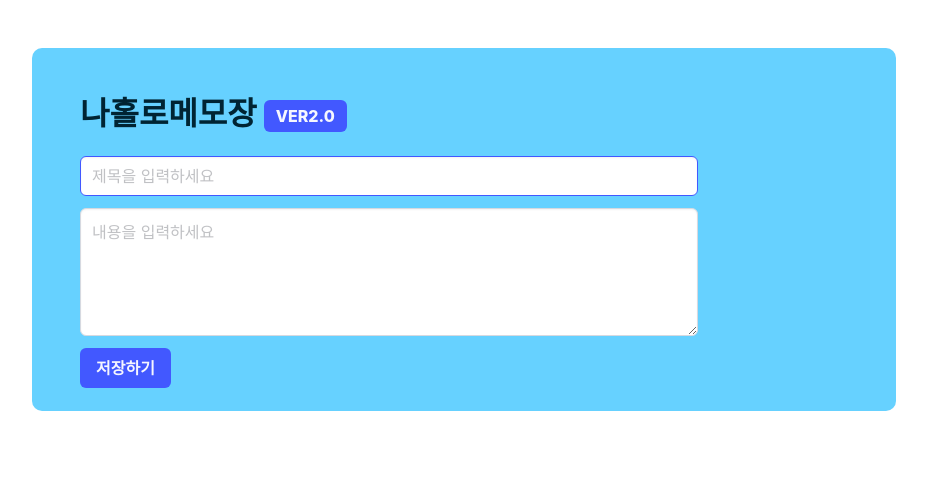
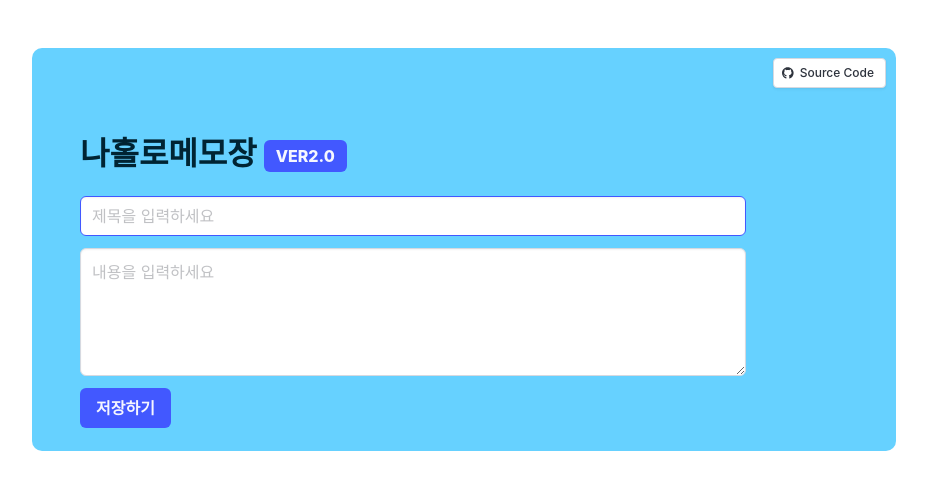
Before and after one commit to ARlegro/craftonExam, a Flask app: page / in a window 1280 px wide. Shown: the top 490 px of the page, without its empty margins (176-1103 px from the left). Run offline with Flask 3, Linux system fonts and the light colour scheme; data that the repository does not hold is empty.

Commit message:
github 버튼 추가:

```diff
--- a/templates/index.html
+++ b/templates/index.html
@@ -26,8 +26,16 @@
 
       .hero {
         border-radius: 10px;
+      }
+
+      .hero-body {
+        border-radius: 10px;
         padding-right: 150px;
-        margin-bottom: -50px;
+      }
+
+      .hero-head {
+        padding-right: 10px;
+        padding-top: 10px;
       }
 
       .card {
@@ -317,6 +325,18 @@
       <div class="container is-max-desktop">
         <section class="section">
           <div class="hero is-info">
+            <div class="hero-head is-flex is-justify-content-flex-end">
+              <a
+                href="https://github.com/ARlegro/craftonExam"
+                target="_blank"
+                class="button is-small"
+              >
+                <span class="icon">
+                  <i class="fab fa-github"></i>
+                </span>
+                <span>Source Code</span></a
+              >
+            </div>
             <div class="hero-body">
               <p class="title">
                 나홀로메모장
```
